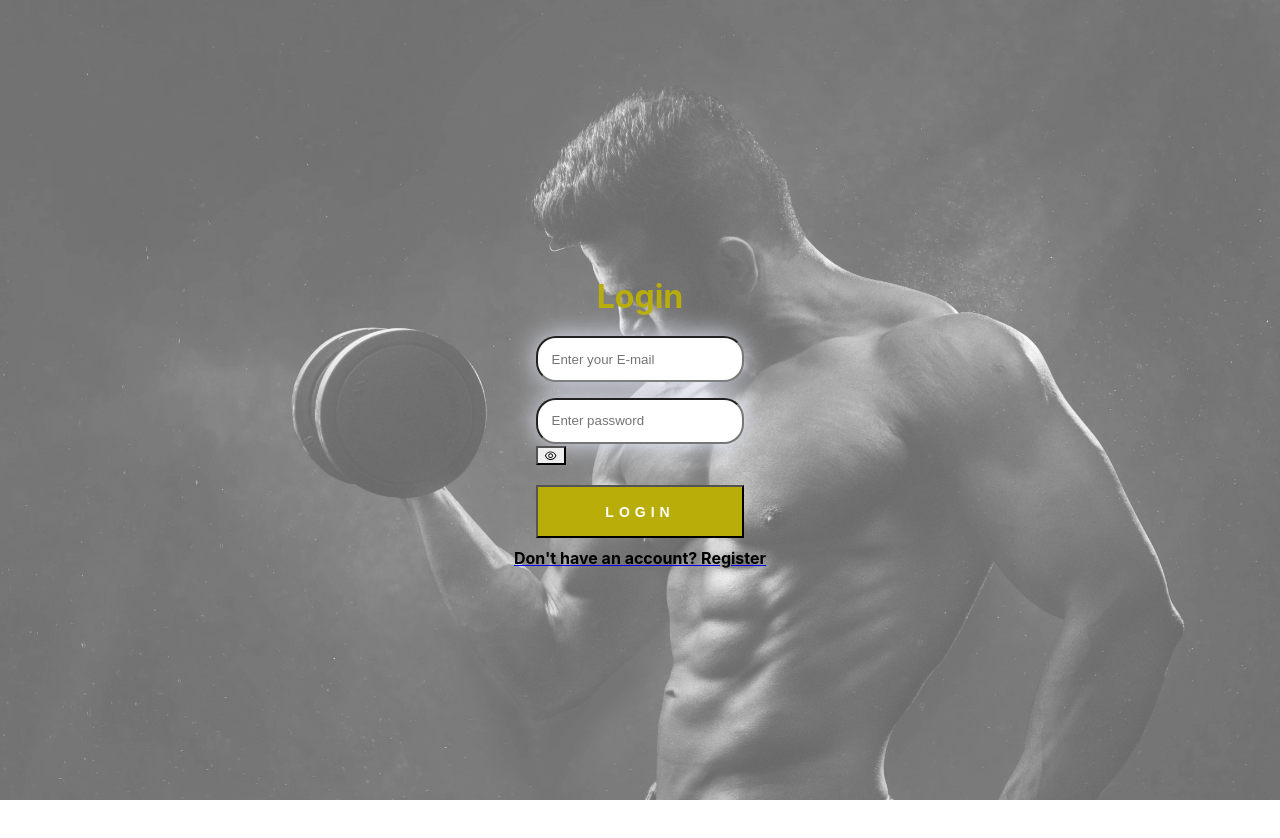
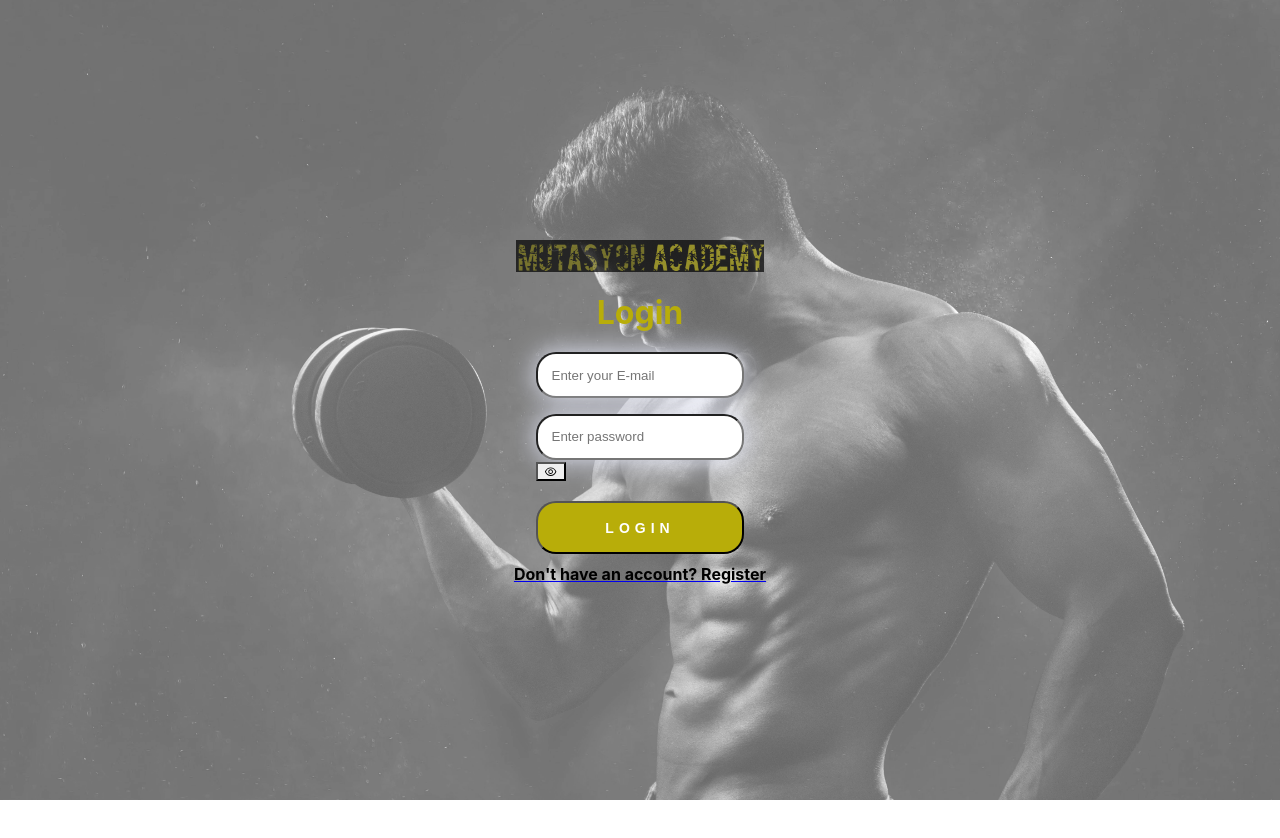
Before and after one commit to ozge-ozersahin/mutation-app, a React (Create React App) app: page /login in a window 1280 px wide. Built offline with nearby package versions, Linux system fonts and the light colour scheme.

Commit message:
log has been added login page

```diff
--- a/src/components/Login/login.css
+++ b/src/components/Login/login.css
@@ -33,10 +33,6 @@
     color: hsl(0deg 0% 30%);
 }
 
-/* .login .toggleButton {
-    margin-right: 10%;
-} */
-
 
 .login p {
     color: black;
@@ -55,4 +51,12 @@
     letter-spacing: 5px;
     text-transform: uppercase;
     font-weight: 700;
+    border-radius: 20px;
 }
+
+.logo {
+    width: 20%;
+    height: auto;
+    opacity: 0.7;
+
+}
--- a/src/components/Login/login.js
+++ b/src/components/Login/login.js
@@ -3,6 +3,7 @@ import { useNavigate } from "react-router-dom";
 import { Input, Button } from "@chakra-ui/react";
 import { AiOutlineEye, AiOutlineEyeInvisible } from "react-icons/ai";
 import "./login.css";
+import logo from "../../images/brand-logo.png";
 
 export const Login = () => {
     const [email, setEmail] = useState("");
@@ -27,8 +28,10 @@ export const Login = () => {
     };
 
 
+
     return (
         <div className="login">
+            <img src={logo} alt="Logo" className="logo"></img>
             <h1 className="textLogin">Login</h1>
             <form onSubmit={handleSubmit}>
                 <Input
```
Also changed, not shown: src/images/brand-logo.png (added).
